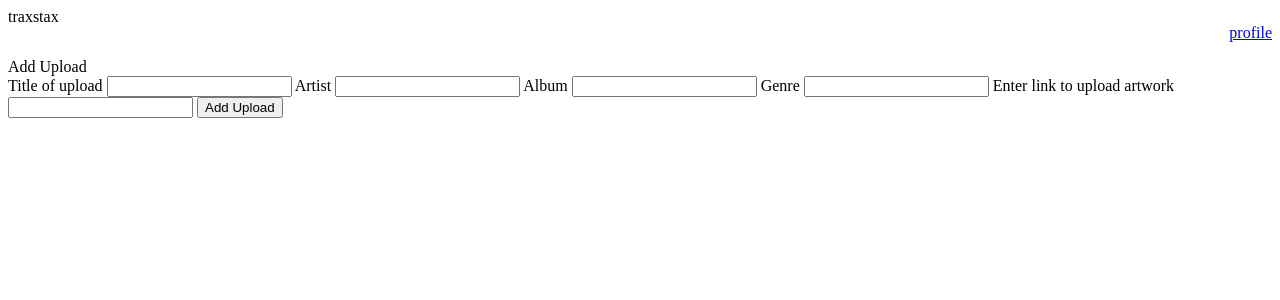
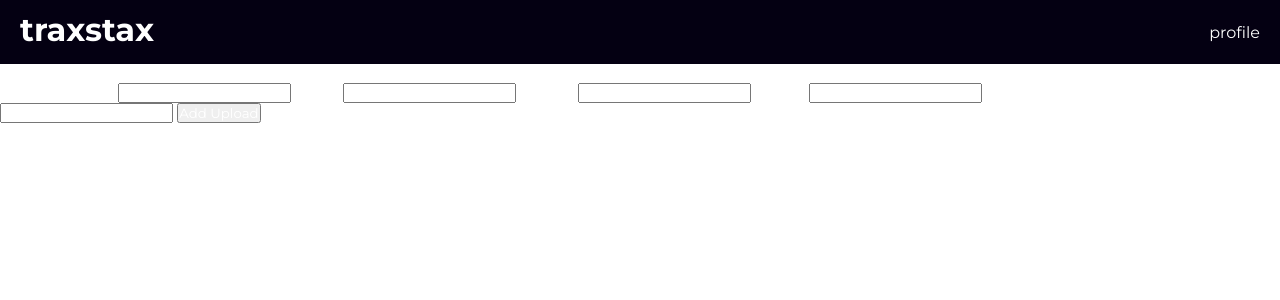
Before and after one commit to rossbuc/traxstax, a Flask app: page /traxstax/1/upload/new in a window 1280 px wide. Shown: the top 300 px of the page. Run offline with Flask 3, Linux system fonts and the light colour scheme.

Commit message:
Add styling to top nav bar and user homepage

```diff
--- a/static/style.css
+++ b/static/style.css
@@ -1,10 +1,30 @@
 * {
     list-style: none;
+    text-decoration: none;
+    color: white;
+    margin: 0;
+    padding: 0;
+    font-family: 'Montserrat', sans-serif;
 }
 .nav {
     display: flex;
     flex-wrap: wrap;
     justify-content: space-between;
+    background-color: #040012;
+    height: 64px;
+    align-items: center;
+    padding-left: 20px;
+    padding-right: 20px;
+}
+
+.nav-logo {
+    padding-bottom: 5px;
+}
+
+.nav-logo h1 {
+    font-weight: 700;
+    font-size: 32px;
+
 }
 
 .nav__options {
@@ -13,24 +33,31 @@
     gap: 10px;
 }
 
+.nav-profile:hover {
+    font-weight: 700;
+}
+
 .hero-user {
     display: flex;
     flex-wrap: wrap;
     gap: 20px;
+    background-color: #0C0032;
+    height: 300px;
 }
 
 .content-user {
     display: flex;
     flex-wrap: wrap;
-    gap: 20px;
 }
 
 .nav-user {
-    height: 60%;
-    width: 30%;
+    height: 100vh;
+    width: 25vw;
+    background-color: #0C0032;
 }
 
 .display-user {
-    height: 60%;
-    width: 50%
+    height: 100vh;
+    width: 75vw;
+    background-color: #0c0032f0;
 }
--- a/templates/base.jinja
+++ b/templates/base.jinja
@@ -3,16 +3,19 @@
 <head>
     <meta charset="UTF-8">
     <meta name="viewport" content="width=device-width, initial-scale=1.0">
+    <link rel="preconnect" href="https://fonts.googleapis.com">
+    <link rel="preconnect" href="https://fonts.gstatic.com" crossorigin>
+    <link href="https://fonts.googleapis.com/css2?family=Montserrat:ital,wght@0,100;0,200;0,300;0,400;0,500;0,600;0,700;1,100;1,200;1,300;1,400&display=swap" rel="stylesheet">
     <link rel="stylesheet" href="{{ url_for('static', filename='style.css') }}">
     <title>traxstax</title>
 </head>
 <body>
 
     <nav class="nav">
-    <div>traxstax</div>
-    <ul class="nav__options">
-        <li><a href="/traxstax/{{ user.id }}">profile</a></li>
-    </ul>
+        <div class="nav-logo"><h1>traxstax</h1></div>
+        <ul class="nav__options">
+            <li><a href="/traxstax/{{ user.id }}" class="nav-profile">profile</a></li>
+        </ul>
     </nav>
 
     {% block content %}
--- a/templates/upload.jinja
+++ b/templates/upload.jinja
@@ -1,6 +1,6 @@
 {% extends 'base.jinja' %} {% block content %}
     <div>Add Upload</div>
-    <form action="/traxstax/{{ id }}/upload/new" method="POST">
+    <form action="/traxstax/{{ user.id }}/upload/new" method="POST">
         <label for="name">Title of upload</label>
         <input type="text" name="name" id="name">
         <label for="artist">Artist</label>
```
